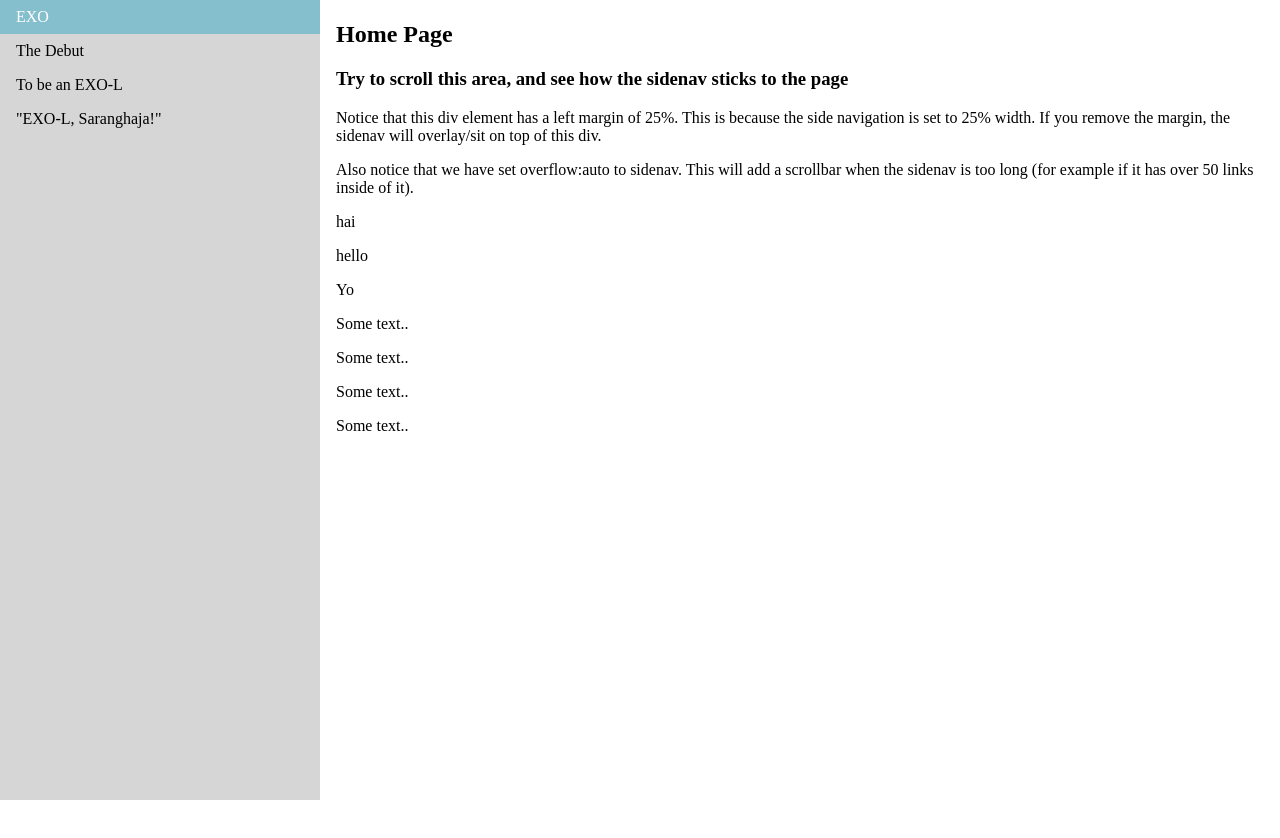
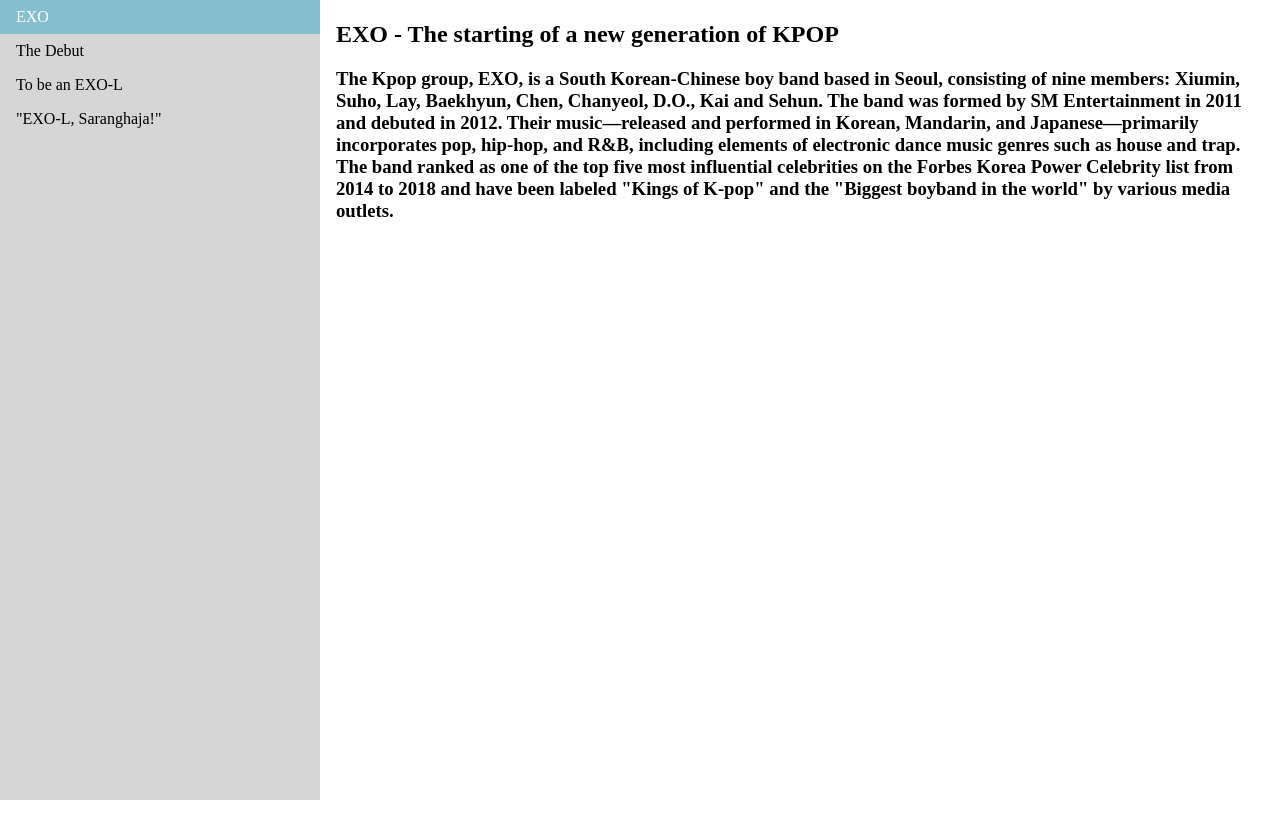
Before and after one commit to aininsophea/Kpop, a plain HTML site: page index.html in a window 1280 px wide. Drawn offline with Linux system fonts and the light colour scheme.

Commit message:
Update index.html

```diff
--- a/index.html
+++ b/index.html
@@ -3,7 +3,7 @@
 <head>
     <meta charset="utf-8" />
 	<link rel="stylesheet" href="styles.css">
-    <title>Home</title>
+    <title>EXO</title>
 </head>
 <body>
 <ul>
@@ -14,17 +14,9 @@
 </ul>
 
 <div style="margin-left:25%;padding:1px 16px;height:1000px;">
-  <h2>Home Page</h2>
-  <h3>Try to scroll this area, and see how the sidenav sticks to the page</h3>
-  <p>Notice that this div element has a left margin of 25%. This is because the side navigation is set to 25% width. If you remove the margin, the sidenav will overlay/sit on top of this div.</p>
-  <p>Also notice that we have set overflow:auto to sidenav. This will add a scrollbar when the sidenav is too long (for example if it has over 50 links inside of it).</p>
-  <p>hai</p>
-  <p>hello</p>
-  <p>Yo</p>
-  <p>Some text..</p>
-  <p>Some text..</p>
-  <p>Some text..</p>
-  <p>Some text..</p>
+  <h2>EXO - The starting of a new generation of KPOP</h2>
+  <h3>The Kpop group, EXO, is a South Korean-Chinese boy band based in Seoul, consisting of nine members: Xiumin, Suho, Lay, Baekhyun, Chen, Chanyeol, D.O., Kai and Sehun. The band was formed by SM Entertainment in 2011 and debuted in 2012. Their music—released and performed in Korean, Mandarin, and Japanese—primarily incorporates pop, hip-hop, and R&B, including elements of electronic dance music genres such as house and trap. The band ranked as one of the top five most influential celebrities on the Forbes Korea Power Celebrity list from 2014 to 2018 and have been labeled "Kings of K-pop" and the "Biggest boyband in the world" by various media outlets.</h3>
+
 </div>
 
 
```
